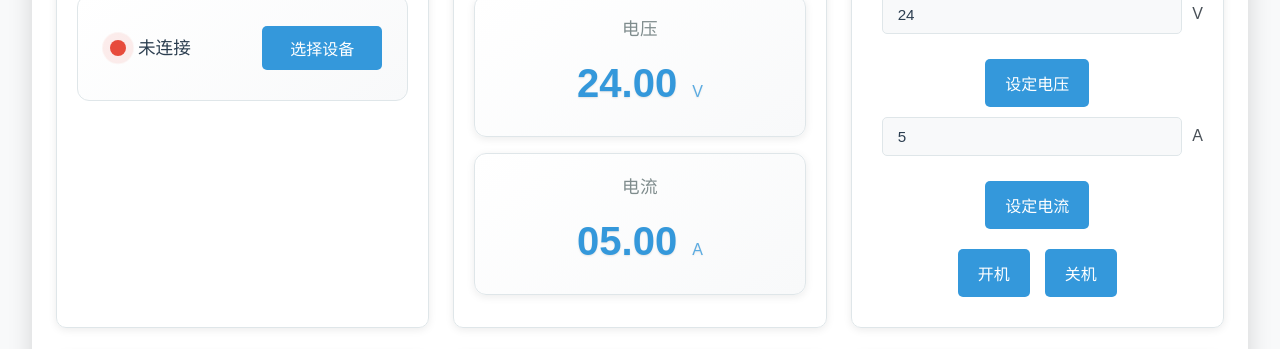
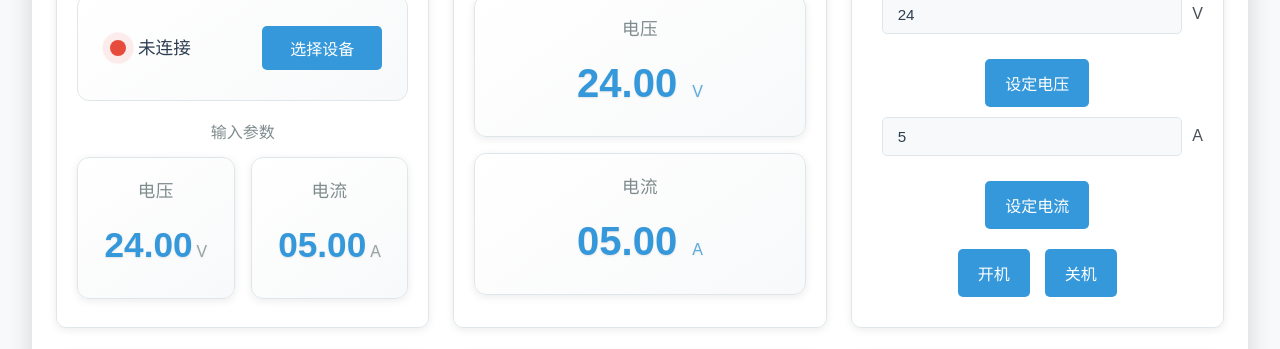
Before and after one commit to xiaowine/power-control, a Vue app: page / in a window 1280 px wide. Shown: the top 349 px of the page. Built offline with nearby package versions, Linux system fonts and the light colour scheme.

Commit message:
添加输入参数

```diff
--- a/src/App.vue
+++ b/src/App.vue
@@ -10,6 +10,37 @@
 				<button class="connect-btn" @click="toggleConnection">
 					{{ isConnected ? '断开连接' : '选择设备' }}
 				</button>
+			</div>
+			<div class="input-parameters">
+				<h4>输入参数</h4>
+				<div class="input-grid">
+					<div class="output-card">
+						<span class="output-label">电压</span>
+						<div class="output-value-container">
+							<span class="output-value">
+								{{ formatNumber(inputVoltage, 2) }}
+								<small>V</small>
+							</span>
+							<span class="output-value output-value-animation" ref="inputVoltageAnimation">
+								{{ formatNumber(oldInputVoltage, 2) }}
+								<small>V</small>
+							</span>
+						</div>
+					</div>
+					<div class="output-card">
+						<span class="output-label">电流</span>
+						<div class="output-value-container">
+							<span class="output-value">
+								{{ formatNumber(inputCurrent, 2) }}
+								<small>A</small>
+							</span>
+							<span class="output-value output-value-animation" ref="inputCurrentAnimation">
+								{{ formatNumber(oldInputCurrent, 2) }}
+								<small>A</small>
+							</span>
+						</div>
+					</div>
+				</div>
 			</div>
 		</div>
 		<div class="section output-section">
@@ -177,6 +208,10 @@
 	const dataHistory = ref([]);
 	const oldVoltage = ref(24.0);
 	const oldCurrent = ref(5.0);
+	const inputVoltage = ref(24.0);
+	const inputCurrent = ref(5.0);
+	const oldInputVoltage = ref(24.0);
+	const oldInputCurrent = ref(5.0);
 
 	// 非响应式变量
 	let reader;
@@ -346,8 +381,10 @@
 		}
 
 		const handlers = {
-			[REPORT_TYPE.VOUT]: () => updateValue('voltage', frame.Value / 100),
-			[REPORT_TYPE.IOUT]: () => updateValue('current', frame.Value / 100),
+			[REPORT_TYPE.VOUT]: () => updateValue('voltage', frame.Value / 100, false),
+			[REPORT_TYPE.IOUT]: () => updateValue('current', frame.Value / 100, false),
+			[REPORT_TYPE.VIN]: () => updateValue('voltage', frame.Value / 100, true),
+			[REPORT_TYPE.IIN]: () => updateValue('current', frame.Value / 100, true),
 			[REPORT_TYPE.RUN_ERROR_TYPE]: () => handleErrorType(frame.Value),
 			[REPORT_TYPE.RUN_MODE]: () => handleRunMode(frame.Value),
 			[REPORT_TYPE.OUT_MODE]: () => handleOutMode(frame.Value),
@@ -356,14 +393,26 @@
 		handlers[frame.FunctionCode]?.();
 	};
 
-	const updateValue = (type, newValue) => {
-		const current = type === 'voltage' ? nowVoltage : nowCurrent;
-		const old = type === 'voltage' ? oldVoltage : oldCurrent;
+	const updateValue = (type, newValue, isInput = false) => {
+		const current = isInput
+			? type === 'voltage'
+				? inputVoltage
+				: inputCurrent
+			: type === 'voltage'
+			? nowVoltage
+			: nowCurrent;
+		const old = isInput
+			? type === 'voltage'
+				? oldInputVoltage
+				: oldInputCurrent
+			: type === 'voltage'
+			? oldVoltage
+			: oldCurrent;
 
 		if (current.value !== newValue) {
 			old.value = current.value;
 			current.value = newValue;
-			animateValue(type);
+			animateValue(type, isInput);
 		}
 	};
 
@@ -460,9 +509,12 @@
 		return calculatedChecksum;
 	};
 
-	const animateValue = (type) => {
+	const animateValue = (type, isInput = false) => {
+		const section = isInput ? 'input-grid' : 'output-grid';
 		const element = document.querySelector(
-			`.output-card:nth-child(${type === 'voltage' ? '1' : '2'}) .output-value-animation`
+			`.${section} .output-card:nth-child(${
+				type === 'voltage' ? '1' : '2'
+			}) .output-value-animation`
 		);
 		element.classList.remove('fade-in');
 		void element.offsetWidth;
--- a/src/css/app.css
+++ b/src/css/app.css
@@ -755,7 +755,7 @@ button + button {
   }
 }
 
-/* 打印模���优化 */
+/* 打印模式优化 */
 @media print {
   .power-control-system {
     display: block;
@@ -1216,3 +1216,225 @@ html {
         background-position: 0% 50%;
     }
 }
+
+/* 输入参数样式 */
+.input-parameters {
+  margin-top: 20px;
+}
+
+.input-parameters h4 {
+  font-size: 1em;
+  color: var(--text-secondary);
+  margin: 0 0 12px;
+  font-weight: 500;
+}
+
+.input-grid {
+  display: grid;
+  grid-template-columns: 1fr 1fr; /* 横向排布 */
+  gap: 16px;
+}
+
+/* 在小屏幕上保持横向排布 */
+@media (max-width: 768px) {
+  .input-grid {
+    grid-template-columns: 1fr 1fr;
+  }
+
+  .input-grid .output-card {
+    min-height: 80px; /* 稍微降低高度适应横向布局 */
+    padding: 12px;
+  }
+
+  .input-grid .output-value {
+    font-size: 1.8em; /* 稍微减小字体大小 */
+  }
+}
+
+/* 深色模式适配 */
+@media (prefers-color-scheme: dark) {
+  .input-parameters h4 {
+    color: var(--text-secondary);
+  }
+}
+
+
+/* 输入参数样式 */
+.input-parameters {
+  margin-top: 20px;
+}
+
+.input-parameters h4 {
+  font-size: 1em;
+  color: var(--text-secondary);
+  margin: 0 0 12px;
+  font-weight: 500;
+}
+
+.input-grid {
+  display: grid;
+  grid-template-columns: 1fr 1fr; /* 横向排布 */
+  gap: 16px;
+}
+
+/* 在小屏幕上保持横向排布 */
+@media (max-width: 768px) {
+  .input-grid {
+    grid-template-columns: 1fr 1fr;
+  }
+
+  .input-grid .output-card {
+    min-height: 80px; /* 稍微降低高度适应横向布局 */
+    padding: 12px;
+  }
+
+  .input-grid .output-value {
+    font-size: 1.8em; /* 稍微减小字体大小 */
+  }
+}
+
+/* 深色模式适配 */
+@media (prefers-color-scheme: dark) {
+  .input-parameters h4 {
+    color: var(--text-secondary);
+  }
+}
+
+/* 输入参数和输出参数的卡片样式统一 */
+.input-grid .output-card,
+.output-grid .output-card {
+    background: linear-gradient(145deg, var(--bg-primary), var(--bg-secondary));
+    padding: 20px;
+    border-radius: var(--border-radius);
+    text-align: center;
+    box-shadow: var(--shadow-sm);
+    transition: var(--transition);
+    border: 1px solid var(--border-color);
+}
+
+/* 输入参数值和单位样式优化 */
+.input-grid .output-value {
+  font-size: 2.2em; /* 稍微调小字号 */
+  font-weight: 700;
+  color: var(--primary-color);
+  display: flex;
+  justify-content: center;
+  align-items: baseline; /* 让单位对齐到数字的基线 */
+  gap: 2px; /* 数字和单位之间的间距 */
+}
+
+.input-grid .output-value small {
+  font-size: 0.45em; /* 调整单位的大小 */
+  font-weight: 500;
+  opacity: 0.8;
+  margin-left: 2px;
+  color: var(--text-secondary); /* 使用次要文本颜色 */
+}
+
+/* 响应式调整 */
+@media (max-width: 768px) {
+  .input-grid .output-value {
+    font-size: 1.8em;
+  }
+
+  .input-grid .output-value small {
+    font-size: 0.5em;
+  }
+}
+
+/* 深色模式适配 */
+/* @media (prefers-color-scheme: dark) {
+  .input-grid .output-value small {
+    color: var(--text-light);
+  }
+} */
+
+/* 输入参数样式 */
+.input-parameters {
+  margin-top: 20px;
+}
+
+.input-parameters h4 {
+  font-size: 1em;
+  color: var(--text-secondary);
+  margin: 0 0 12px;
+  font-weight: 500;
+}
+
+.input-grid {
+  display: grid;
+  grid-template-columns: 1fr 1fr; /* 横向排布 */
+  gap: 16px;
+}
+
+/* 在小屏幕上保持横向排布 */
+@media (max-width: 768px) {
+  .input-grid {
+    grid-template-columns: 1fr 1fr;
+  }
+
+  .input-grid .output-card {
+    min-height: 80px; /* 稍微降低高度适应横向布局 */
+    padding: 12px;
+  }
+
+  .input-grid .output-value {
+    font-size: 1.8em; /* 稍微减小字体大小 */
+  }
+}
+
+/* 深色模式适配 */
+@media (prefers-color-scheme: dark) {
+  .input-parameters h4 {
+    color: var(--text-secondary);
+  }
+}
+
+/* 输入参数和输出参数的卡片样式统一 */
+.input-grid .output-card,
+.output-grid .output-card {
+    background: linear-gradient(145deg, var(--bg-primary), var(--bg-secondary));
+    padding: 20px;
+    border-radius: var(--border-radius);
+    text-align: center;
+    box-shadow: var(--shadow-sm);
+    transition: var(--transition);
+    border: 1px solid var(--border-color);
+}
+
+/* 输入参数值和单位样式优化 */
+.input-grid .output-value {
+  font-size: 2.2em; /* 稍微调小字号 */
+  font-weight: 700;
+  color: var(--primary-color);
+  display: flex;
+  justify-content: center;
+  align-items: baseline; /* 让单位对齐到数字的基线 */
+  gap: 2px; /* 数字和单位之间的间距 */
+}
+
+.input-grid .output-value small {
+  font-size: 0.45em; /* 调整单位的大小 */
+  font-weight: 500;
+  opacity: 0.8;
+  margin-left: 2px;
+  color: var(--text-secondary); /* 使用次要文本颜色 */
+}
+
+/* 响应式调整 */
+@media (max-width: 768px) {
+  .input-grid .output-value {
+    font-size: 1.8em;
+  }
+
+  .input-grid .output-value small {
+    font-size: 0.5em;
+  }
+}
+
+/* 深色模式适配 */
+@media (prefers-color-scheme: dark) {
+  .input-grid .output-value small {
+    color: var(--primary-color);
+  }
+}
```
